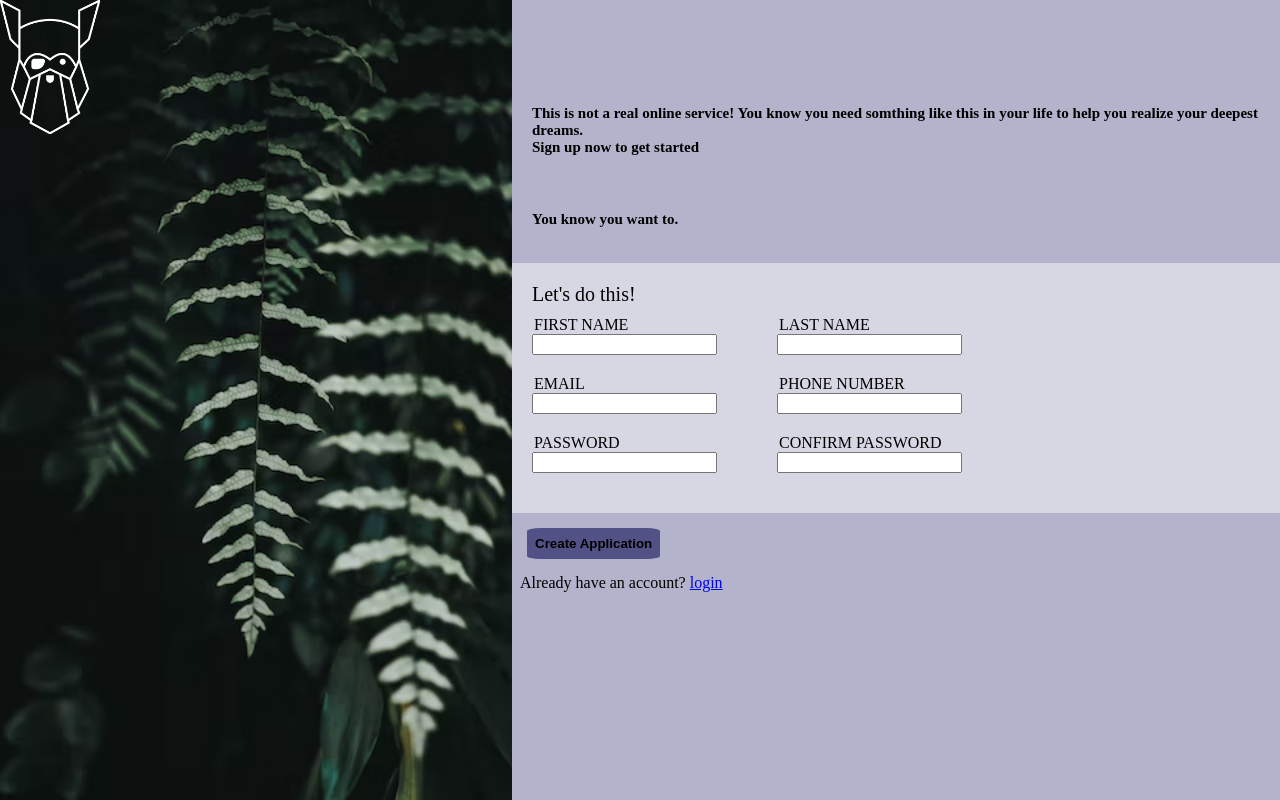
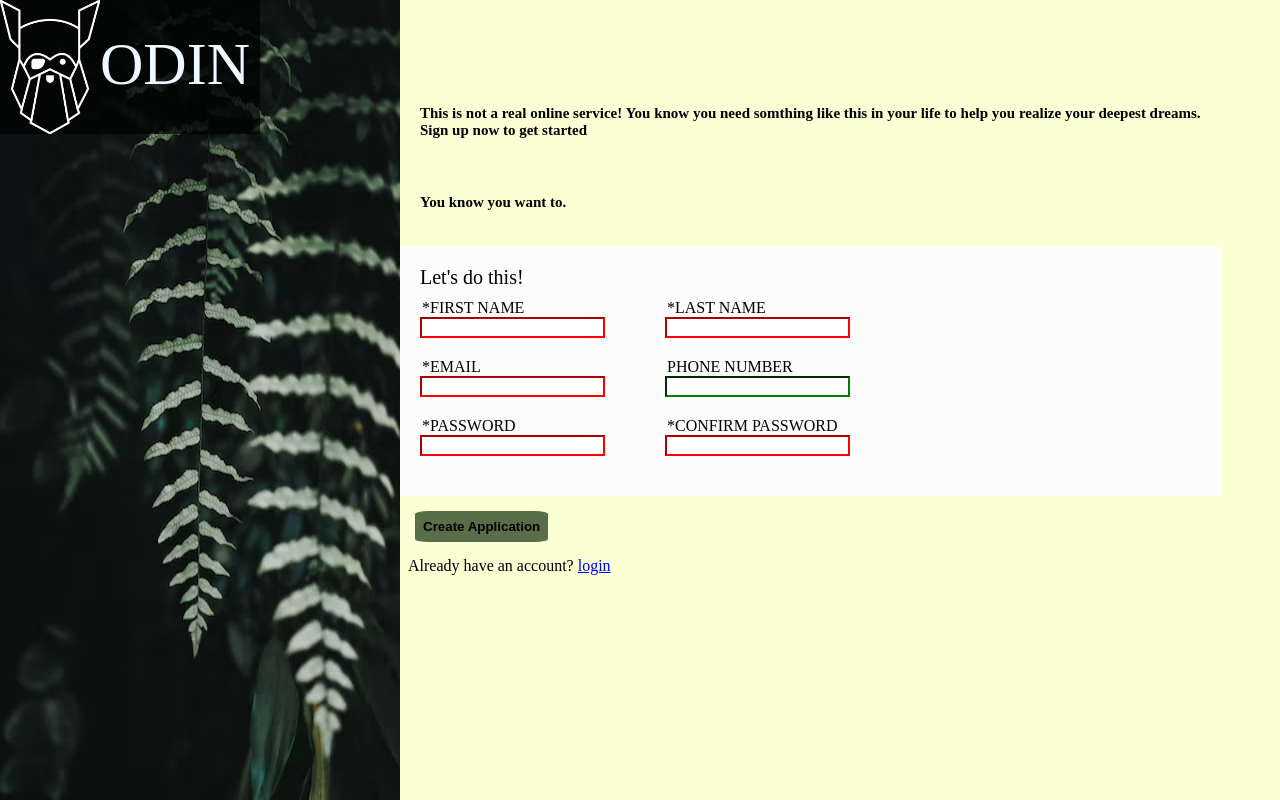
Before and after one commit to majorux/signUpForm, a plain HTML site: page index.html in a window 1280 px wide. Drawn offline with Linux system fonts and the light colour scheme.

Commit message:
add more styles to logo, etc

```diff
--- a/index.html
+++ b/index.html
@@ -11,6 +11,7 @@
 <body>
   <img class="bigImg" src="/img/photo-1542328080-6b1ed06a3116.avif">
   <img class= "linedImg" src="/img/odin-lined.png">
+  <div class="logoText">ODIN</div>
   <div class="container">
     <div class="header">
       <p>This is not a real online service! You know you need somthing like this in your life to help you realize your deepest dreams.<br> Sign up now to get started </p>
@@ -22,18 +23,18 @@
           <div class="headTable">Let's do this!</div>
           <div class="blocks">
             <div>
-              <legend>FIRST NAME</legend>
-              <input type = "text" name ="first_name" id="first_name">
+              <legend>*FIRST NAME</legend>
+              <input type = "text" name ="first_name" id="first_name" minlength="3" required>
             </div>
             <div>
-              <legend>LAST NAME</legend>
-              <input type = "text" name ="last_name" id="last_name">
+              <legend>*LAST NAME</legend>
+              <input type = "text" name ="last_name" id="last_name" minlength="3" required>
             </div>
           </div>
           <div class="blocks">
             <div>
-              <legend>EMAIL</legend>
-              <input type = "email" name ="email" id="email">
+              <legend>*EMAIL</legend>
+              <input type = "email" name ="email" id="email" required>
             </div>
             <div>
               <legend>PHONE NUMBER</legend>
@@ -42,16 +43,16 @@
           </div>
           <div class="blocks">
             <div>
-              <legend>PASSWORD</legend>
-              <input type = "password" name ="password" id="password">
+              <legend>*PASSWORD</legend>
+              <input type = "password" name ="password" id="password" minlength="6" required>
             </div>
             <div>
-              <legend>CONFIRM PASSWORD</legend>
-              <input type = "password" name ="password" id="password">
+              <legend>*CONFIRM PASSWORD</legend>
+              <input type = "password" name ="password" id="password" required>
             </div>
           </div>
         </div>
-        <button>Create Application</button>
+        <button type="submit">Create Application</button>
         <div class="login">
           Already have an account? <a href="#">login</a>
         </div>
--- a/styles.css
+++ b/styles.css
@@ -1,7 +1,7 @@
 body{
   display: flex;
   margin: 0;
-  background-color: rgb(179, 179, 204);
+  background-color: rgb(250, 255, 212);
 
 }
 
@@ -12,6 +12,7 @@ p{
 }
 
 .bigImg{
+  max-width: 400px;
   width: 40%;
   height: 100vh;
 }
@@ -21,6 +22,15 @@ p{
 .linedImg{
   position: absolute;
   width: 100px;
+  background-color: #000000b0;
+  padding-right: 160px;
+}
+.logoText{
+  position: absolute;
+  color: aliceblue;
+  font-size: 60px;
+  margin-left: 100px;
+  margin-top: 30px;
 }
 
 .headTable{
@@ -33,11 +43,20 @@ p{
   gap: 60px;
   margin-bottom: 20px;
 }
+input:focus{
+  border-color: rgb(130, 130, 236);
+}
+input:invalid{
+  border-color: red;
+}
+input:valid{
+  border-color: green;
+}
 
 .highlight{
   padding: 20px;
   margin: 0;
-  background-color:  rgb(215, 215, 228);;
+  background-color:  rgb(252, 252, 252);;
 }
 
 button{
@@ -45,8 +64,8 @@ button{
   padding: 8px;
   font-weight: 700;
   border-radius: 10% 10% 10% 10%;
-  background-color: rgb(81, 81, 134);
-  border: rgb(173, 173, 201);
+  background-color: #596D48;
+  border: #596D48;
 }
 .login{
   margin-bottom: 8px;
```
